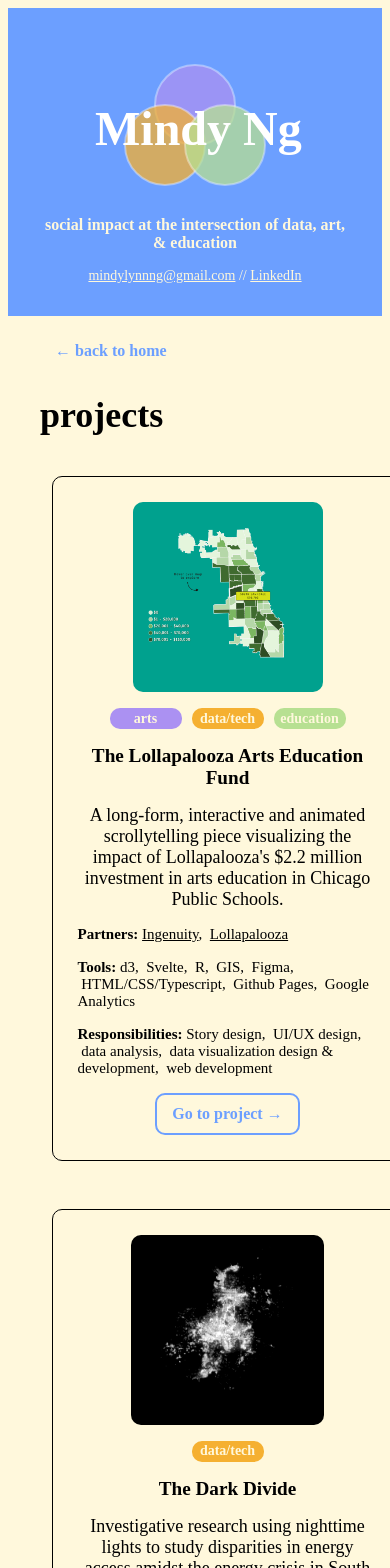
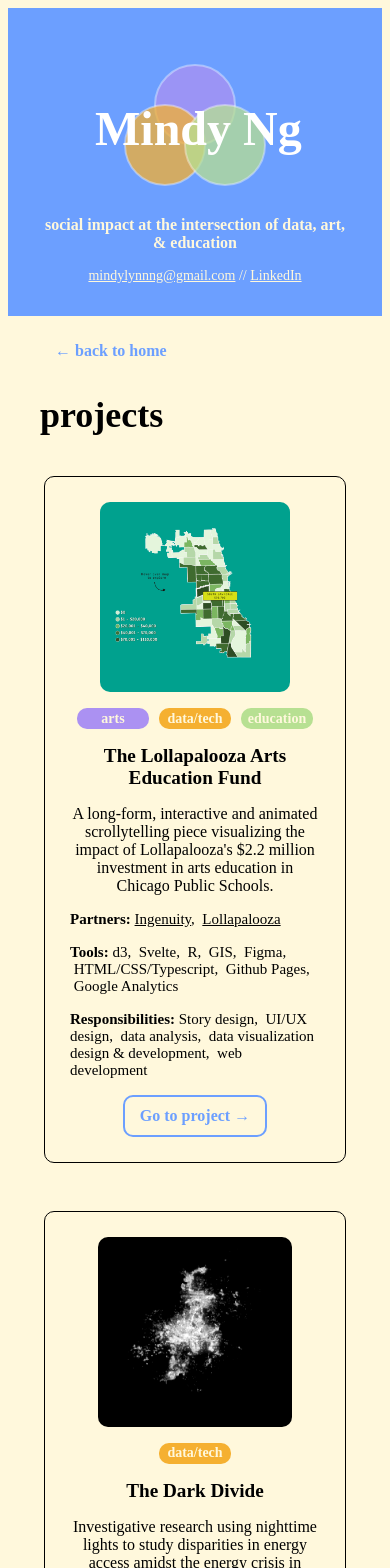
Before and after one commit to mindalynworld/hello, a SvelteKit app: page /projects in a window 390 px wide. Shown: the top 1568 px of the page. Built offline with nearby package versions, Linux system fonts and the light colour scheme; a web font is replaced by a local one.

Commit message:
projects page mobile styling

```diff
--- a/src/lib/Components/ProjectCard.svelte
+++ b/src/lib/Components/ProjectCard.svelte
@@ -72,8 +72,10 @@
         border-radius: var(--border-radius);
         padding: 25px;
 
+        font-size: 16px;
+
         @media (max-width: 480px) {
-            width: 300px;
+            width: 250px;
 		}
     }
 
@@ -86,7 +88,7 @@
         margin: 0 auto 1rem;
 
         /* width: 100%;             /* Fills the width of its parent container */
-        /* max-width: 300px;        Optional: Limits the maximum size */
+        max-width: 250px;        /* Optional: Limits the maximum size */
         /* aspect-ratio: 1 / 1;     Forces the image box to be a perfect square */
         object-fit: cover;       /* Crops the image to fill the box without distortion */
         object-position: center;
--- a/src/routes/projects/+page.svelte
+++ b/src/routes/projects/+page.svelte
@@ -52,8 +52,14 @@
         display: grid;
         grid-template-columns: repeat(auto-fit, minmax(375px, 1fr));
         gap: 16px;
-        /* flex-wrap: wrap;
-        justify-content: center; flex-start; */
+        /* display: flex;
+        flex-wrap: wrap;
+        justify-content: center;  */
+        /* flex-start; */
+
+        @media (max-width: 480px) {
+            grid-template-columns: repeat(auto-fit, minmax(200px, 1fr));
+		}
     }
 
     .card {
```
